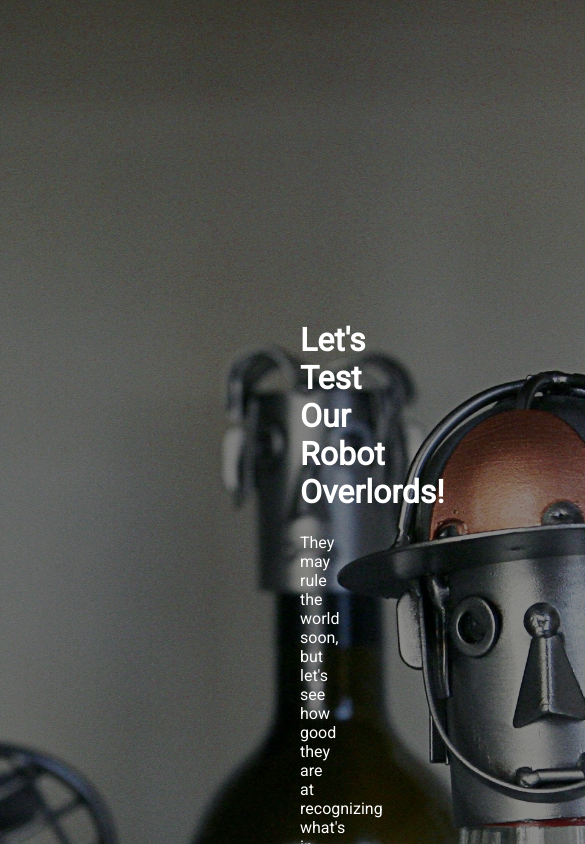
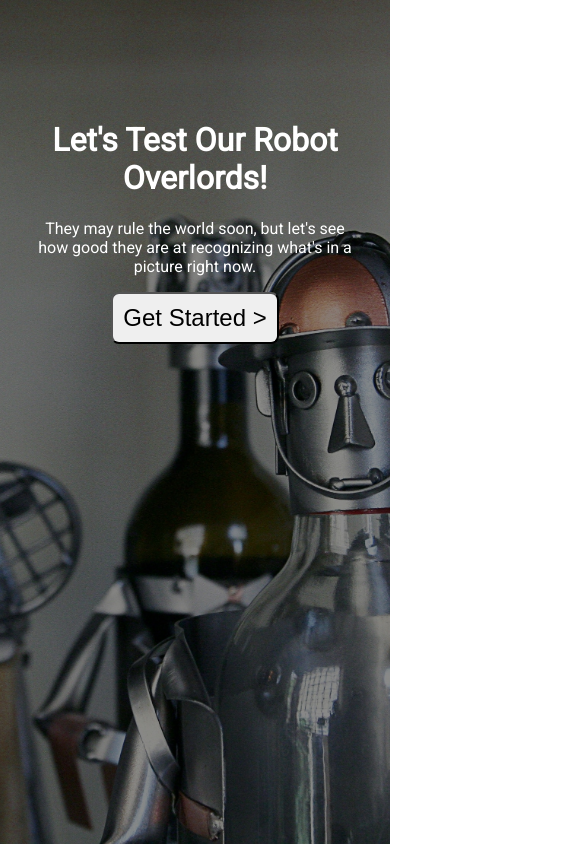
Before and after one commit to gregpaulos/AI_pics_frontend, a React (Create React App) app: page / in a window 390 px wide. Shown: the top 844 px of the page, 585 px wide, since content can reach past the window. Built offline with nearby package versions, Linux system fonts and the light colour scheme.

Commit message:
pulled in react responsive library and make landing page responsive

```diff
--- a/package.json
+++ b/package.json
@@ -3,9 +3,11 @@
   "version": "0.1.0",
   "private": true,
   "dependencies": {
+    "material-ui": "^0.20.0",
     "react": "^16.2.0",
     "react-dom": "^16.2.0",
     "react-redux": "^5.0.7",
+    "react-responsive": "^4.1.0",
     "react-router-dom": "^4.2.2",
     "react-scripts": "1.1.1",
     "redux": "^3.7.2",
--- a/src/components/Landing.js
+++ b/src/components/Landing.js
@@ -1,5 +1,6 @@
 import React from "react";
 import { Link } from "react-router-dom";
+import MediaQuery from "react-responsive";
 
 export default function Landing({ start }) {
   var buttonStyles = {
@@ -25,22 +26,44 @@ export default function Landing({ start }) {
   };
 
   return (
+    <div>
+      <MediaQuery query="(min-device-width: 1224px)">
         <div style={imageStyles}>
           <div>
             <div style={divStyle}>
-          <h1 className="display-3">Let's Test Our Robot Overlords!</h1>
-          <p className="lead">
-            {" "}
+              <h1>Let's Test Our Robot Overlords!</h1>
+              <p>
                 They may rule the world soon, but let's see how good they are at
                 recognizing what's in a picture right now.
               </p>
             </div>
             <Link to="/home">
-          <button style={buttonStyles} onClick={start}>
-            Get Started >
-          </button>
+              <button style={buttonStyles}>Get Started ></button>
             </Link>
           </div>
         </div>
+      </MediaQuery>
+      <MediaQuery query="(max-device-width: 1224px)">
+        <div
+          style={{
+            ...imageStyles,
+            padding: "30px",
+            paddingTop: "100px",
+            paddingBottom: "500px"
+          }}
+        >
+          <div style={divStyle}>
+            <h1>Let's Test Our Robot Overlords!</h1>
+            <p>
+              They may rule the world soon, but let's see how good they are at
+              recognizing what's in a picture right now.
+            </p>
+            <Link to="/home">
+              <button style={buttonStyles}>Get Started ></button>
+            </Link>
+          </div>
+        </div>
+      </MediaQuery>
+    </div>
   );
 }
--- a/src/index.js
+++ b/src/index.js
@@ -4,19 +4,21 @@ import registerServiceWorker from "./registerServiceWorker";
 import { Provider } from "react-redux";
 import store from "./store";
 import { BrowserRouter as Router, Route } from "react-router-dom";
+import MuiThemeProvider from "material-ui/styles/MuiThemeProvider";
 import "./index.css";
 import App from "./App";
 import Landing from "./components/Landing";
 
-
 ReactDOM.render(
   <Provider store={store}>
-        <Router>
-            <div>
-                <Route exact path="/" component={Landing} />
-                <Route path="/home" component={App}/>
-            </div>
-        </Router>
+    <MuiThemeProvider>
+      <Router>
+        <div>
+          <Route exact path="/" component={Landing} />
+          <Route path="/home" component={App} />
+        </div>
+      </Router>
+    </MuiThemeProvider>
   </Provider>,
   document.getElementById("root")
 );
```
Also changed, not shown: 1 other file (tests, documents, lock files or other folders). Lines whose indentation alone changed are shown as unchanged.
